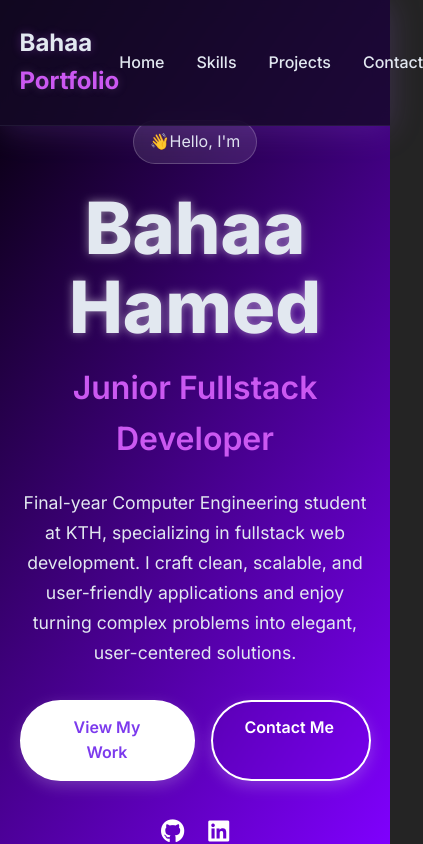
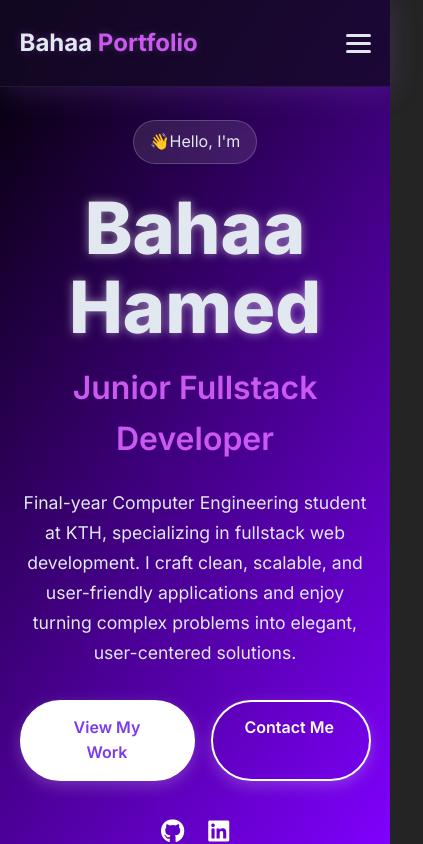
Before and after one commit to eyepat/portfolio, a React (Vite) app: page / in a window 390 px wide. Shown: the top 844 px of the page, 423 px wide, since content can reach past the window. Built offline with nearby package versions, Linux system fonts and the light colour scheme.

Commit message:
Initial portfolio upload

```diff
--- a/src/App.css
+++ b/src/App.css
@@ -101,6 +101,65 @@ body {
 .nav-links a:hover::after {
   width: 100%;
 }
+.hamburger {
+  display: none;
+  flex-direction: column;
+  cursor: pointer;
+  gap: 5px;
+}
+
+.bar {
+  width: 25px;
+  height: 3px;
+  background: var(--text-color);
+  border-radius: 2px;
+  transition: 0.3s;
+}
+
+
+.bar.open:nth-child(1) {
+  transform: rotate(45deg) translate(5px, 5px);
+}
+.bar.open:nth-child(2) {
+  opacity: 0;
+}
+.bar.open:nth-child(3) {
+  transform: rotate(-45deg) translate(6px, -6px);
+}
+
+
+.nav-links.mobile {
+  position: absolute;
+  top: 100%;
+  right: 5%;
+  background: var(--nav-bg);
+  list-style: none;
+  padding: 1rem 2rem;
+  border-radius: 10px;
+  box-shadow: 0 4px 20px rgba(0, 0, 0, 0.2);
+  display: flex;
+  flex-direction: column;
+  gap: 1rem;
+  z-index: 999;
+}
+
+.nav-links.mobile a {
+  color: var(--text-color);
+  text-decoration: none;
+  font-size: 1.2rem;
+}
+
+
+@media (max-width: 768px) {
+  .nav-links.desktop {
+    display: none;
+  }
+
+  .hamburger {
+    display: flex;
+  }
+}
+
 
 /* Hero Section */
 .hero {
--- a/src/components/Navbar.jsx
+++ b/src/components/Navbar.jsx
@@ -1,4 +1,5 @@
-import { motion } from "framer-motion";
+import { useState } from "react";
+import { motion, AnimatePresence } from "framer-motion";
 
 const fadeInUp = {
   initial: { opacity: 0, y: 20 },
@@ -15,6 +16,12 @@ const staggerContainer = {
 };
 
 export const Navbar = () => {
+  const [isOpen, setIsOpen] = useState(false);
+
+  const toggleMenu = () => {
+    setIsOpen(!isOpen);
+  };
+
   return (
     <motion.nav
       className="navbar"
@@ -22,7 +29,6 @@ export const Navbar = () => {
       animate={{ y: 0 }}
       transition={{ duration: 0.6, ease: "easeOut" }}
     >
-
       <motion.div
         className="logo"
         whileHover={{ scale: 1.05 }}
@@ -31,42 +37,39 @@ export const Navbar = () => {
         Bahaa <span className="lg">Portfolio</span>
       </motion.div>
 
-      <motion.ul
-        className="nav-links"
-        variants={staggerContainer}
-        initial="initial"
-        animate="animate"
-      >
-        <motion.li
-          variants={fadeInUp}
-          whileHover={{ scale: 1.1 }}
-          whileTap={{ scale: 0.95 }}
-        >
-          <a href="#home"> Home</a>
-        </motion.li>
-         <motion.li
-          variants={fadeInUp}
-          whileHover={{ scale: 1.1 }}
-          whileTap={{ scale: 0.95 }}
-        >
-        <a href="#skills"> Skills</a>
-        </motion.li>
-        <motion.li
-          variants={fadeInUp}
-          whileHover={{ scale: 1.1 }}
-          whileTap={{ scale: 0.95 }}
-        >
-          <a href="#projects"> Projects</a>
-        </motion.li>
+      <div className="hamburger" onClick={toggleMenu}>
+        <div className={`bar ${isOpen ? "open" : ""}`}></div>
+        <div className={`bar ${isOpen ? "open" : ""}`}></div>
+        <div className={`bar ${isOpen ? "open" : ""}`}></div>
+      </div>
 
-        <motion.li
-          variants={fadeInUp}
-          whileHover={{ scale: 1.1 }}
-          whileTap={{ scale: 0.95 }}
-        >
-          <a href="#contact"> Contact</a>
-        </motion.li>
-      </motion.ul>
+      <ul className="nav-links desktop">
+        {["home", "skills", "projects", "contact"].map((link) => (
+          <li key={link}>
+            <a href={`#${link}`}>{link.charAt(0).toUpperCase() + link.slice(1)}</a>
+          </li>
+        ))}
+      </ul>
+
+      <AnimatePresence>
+        {isOpen && (
+          <motion.ul
+            className="nav-links mobile"
+            initial={{ opacity: 0, y: -20 }}
+            animate={{ opacity: 1, y: 0 }}
+            exit={{ opacity: 0, y: -20 }}
+            transition={{ duration: 0.3 }}
+          >
+            {["home", "skills", "projects", "contact"].map((link) => (
+              <li key={link}>
+                <a href={`#${link}`} onClick={() => setIsOpen(false)}>
+                  {link.charAt(0).toUpperCase() + link.slice(1)}
+                </a>
+              </li>
+            ))}
+          </motion.ul>
+        )}
+      </AnimatePresence>
     </motion.nav>
   );
 };
```
